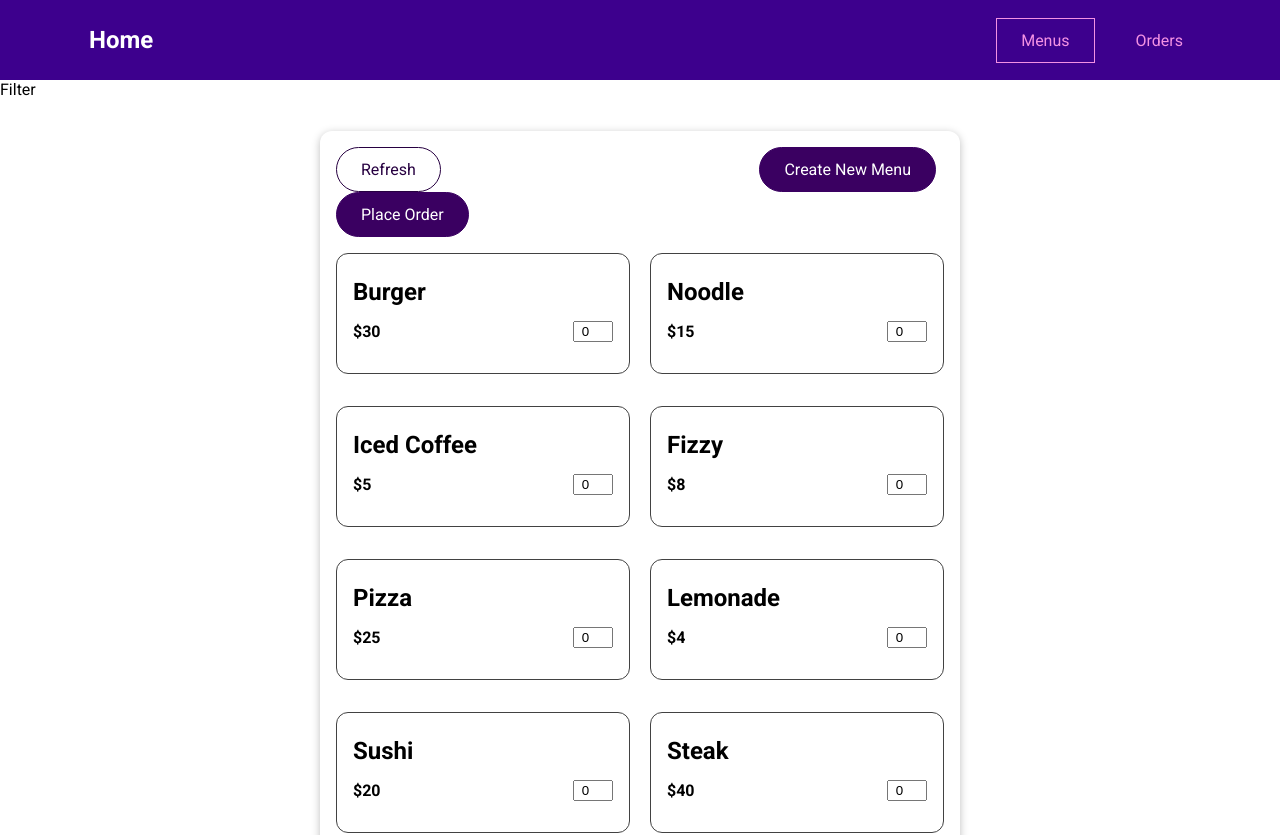
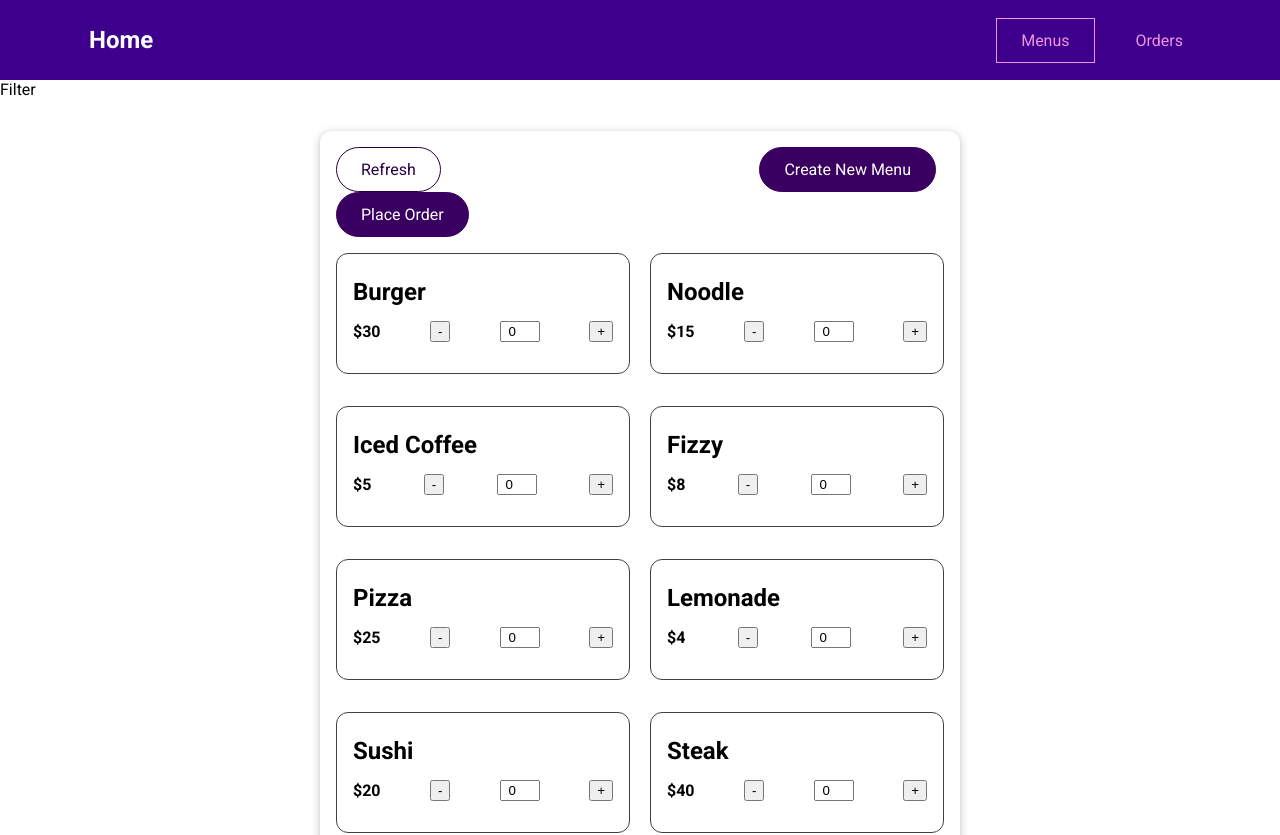
Before and after one commit to rulkimi/restaurant-order-system, a Vue app: page /menus in a window 1280 px wide. Shown: the top 835 px of the page. Built offline with nearby package versions, Linux system fonts and the light colour scheme.

Commit message:
fixed total price

```diff
--- a/src/components/menus/MenuItem.vue
+++ b/src/components/menus/MenuItem.vue
@@ -1,5 +1,5 @@
 <template>
-  <li @click="addToOrder">
+  <li>
     <h3>{{ itemName }}</h3>
     <!-- <div>
       <base-badge v-for="typez in types" :key="typez" :type="typez"></base-badge>
@@ -9,7 +9,9 @@
     </div> -->
     <div class="price-and-quantity">
       <h4>${{ price }}</h4>
-      <input type="number" v-model="amount" @click.stop />
+      <button @click="removeOrder">-</button>
+      <input type="number" v-model="amount"/>
+      <button @click="addToOrder">+</button>
     </div>
   </li>
 </template>
@@ -50,6 +52,7 @@ export default {
 
       if (existingItem) {
         existingItem.amount++;
+        existingItem.totalPrice = existingItem.amount * existingItem.price;
       } else {
         this.orders.push({
           itemId: this.id,
@@ -63,6 +66,18 @@ export default {
 
       console.log(this.orders);
     },
+    removeOrder() {
+      this.amount--;
+      const existingItem = this.orders.find(
+        (item) => item.orderName === this.itemName
+      );
+
+      if (existingItem.amount > 0) {
+        existingItem.amount--;
+        existingItem.totalPrice = existingItem.amount * existingItem.price;
+      }
+      console.log(this.orders);
+    }
   },
 };
 </script>
```
